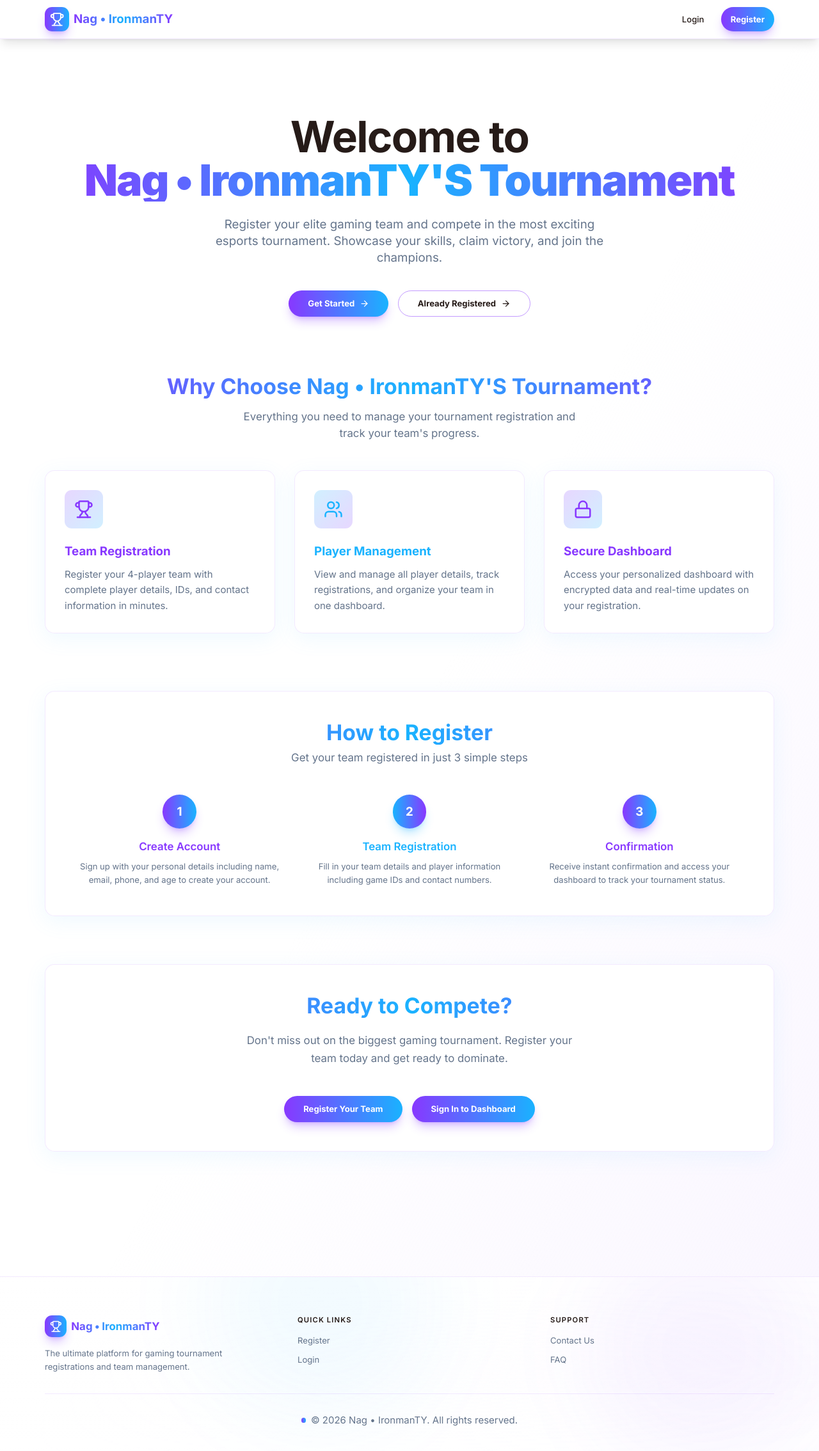
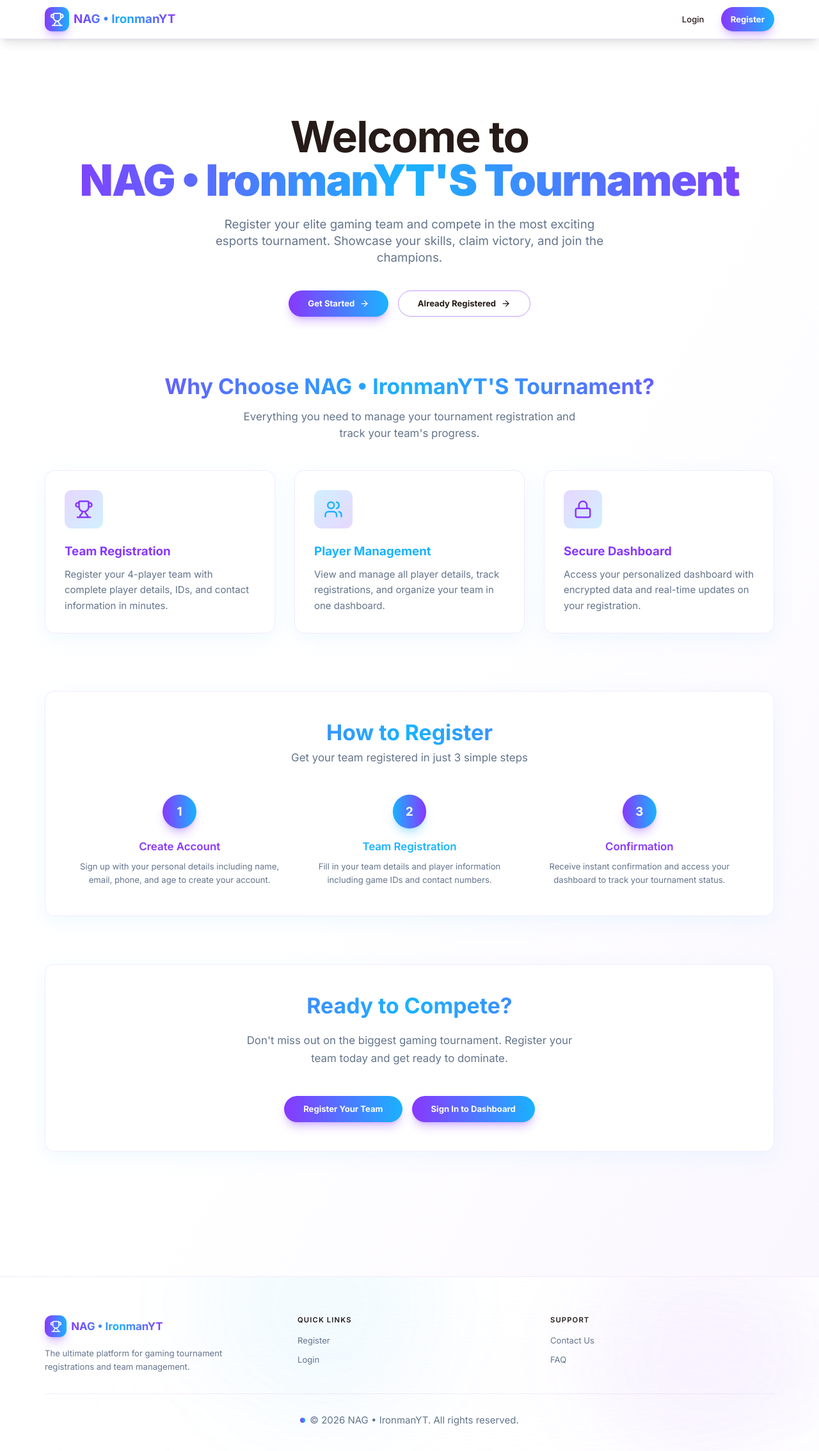
Before and after one commit to BSPREDDY/Tournament, a Next.js app: page / in a window 1280 px wide. Shown: the top 2268 px of the page at 64% size. Built offline with nearby package versions, Linux system fonts and the light colour scheme.

Commit message:
updated form rules /

```diff
--- a/src/app/dashboard/form/page.tsx
+++ b/src/app/dashboard/form/page.tsx
@@ -306,7 +306,7 @@ export default function FormPage() {
                   <div key={num} className="grid grid-cols-1 md:grid-cols-2 gap-3 sm:gap-4 mb-3 sm:mb-4">
                     <div>
                       <label className="block text-xs sm:text-sm font-semibold text-foreground mb-2">
-                        Player {num} Name {isMandatory ? "*" : "(Optional)"}
+                        Player {num} In-Game Name {isMandatory ? "*" : "(Optional)"}
                       </label>
                       <Input
                         name={`player${num}`}
@@ -320,14 +320,14 @@ export default function FormPage() {
                     </div>
                     <div>
                       <label className="block text-xs sm:text-sm font-semibold text-foreground mb-2">
-                        Player {num} ID {isMandatory ? "*" : "(Optional)"} {!isMandatory && <span className="text-xs text-muted-foreground">(11 digits)</span>}
+                        Player {num} ID {isMandatory ? "*" : "(Optional)"}{/* {!isMandatory && <span className="text-xs text-muted-foreground">(11 digits)</span>} */}
                       </label>
                       <Input
                         name={`playerId${num}`}
                         value={formData[playerIdKey]}
                         onChange={handleChange}
                         required={isMandatory}
-                        placeholder={`Enter ${isMandatory ? "" : "or skip - "}11 digit ID`}
+                        placeholder={`Enter ${isMandatory ? "" : ""}11 digit ID`}
                         className={`bg-card/50 border-primary/20 focus:border-primary focus:ring-primary/20 text-xs sm:text-sm ${errors[`playerId${num}`] ? "border-red-500 focus:border-red-500" : ""}`}
                       />
                       {errors[`playerId${num}`] && <p className="text-red-500 text-xs mt-1">{errors[`playerId${num}`]}</p>}
@@ -391,7 +391,7 @@ export default function FormPage() {
                       name="iglAlternateNumber"
                       value={formData.iglAlternateNumber}
                       onChange={handleChange}
-                      placeholder="Enter or skip - 10 digit phone number"
+                      placeholder="Enter Alternate 10 digit phone number"
                       className={`bg-card/50 border-primary/20 focus:border-primary focus:ring-primary/20 ${errors.iglAlternateNumber ? "border-red-500 focus:border-red-500" : ""}`}
                     />
                     {errors.iglAlternateNumber && <p className="text-red-500 text-xs mt-1">{errors.iglAlternateNumber}</p>}
--- a/src/app/dashboard/rules/page.tsx
+++ b/src/app/dashboard/rules/page.tsx
@@ -63,7 +63,7 @@ export default function RulesPage() {
             items: [
                 "Each team must have exactly 4 players",
                 "One player must be designated as the In-Game Leader (IGL)",
-                "Substitute players are not allowed during a match",
+                // "Substitute players are not allowed during a match",
                 "All team members must be registered before the tournament begins",
                 "Team name must be unique and appropriate"
             ]
@@ -75,7 +75,7 @@ export default function RulesPage() {
             bgColor: "bg-secondary/10",
             items: [
                 "Teams must be ready 15 minutes before their scheduled match",
-                "Late teams will be given a 5-minute grace period",
+                // "Late teams will be given a 5-minute grace period",
                 "Failure to join within 10 minutes results in disqualification",
                 "Match schedules are final and non-negotiable",
                 "Room ID and password will be shared 10 minutes before match"
--- a/src/app/page.tsx
+++ b/src/app/page.tsx
@@ -20,7 +20,7 @@ export default function Page() {
               <div className="bg-gradient-to-r from-primary to-secondary p-2 rounded-lg text-white shadow-lg shadow-primary/30 group-hover:shadow-primary/50 transition-all duration-300">
                 <Trophy className="w-6 h-6" />
               </div>
-              <h1 className="text-xl font-bold gradient-text">Nag • IronmanTY</h1>
+              <h1 className="text-xl font-bold gradient-text">NAG • IronmanYT</h1>
             </Link>
             <div className="flex items-center space-x-3">
               <Link href="/auth/login">
@@ -44,7 +44,7 @@ export default function Page() {
           <h1 className="text-4xl sm:text-5xl md:text-7xl font-bold tracking-tight animate-slide-in-left">
             <span className="block">Welcome to</span>
             <span className="block bg-gradient-to-r from-primary via-secondary to-primary bg-clip-text text-transparent bg-size-200 animate-gradient-x text-4xl sm:text-6xl md:text-7xl font-black">
-              Nag • IronmanTY'S Tournament
+              NAG • IronmanYT'S Tournament
             </span>
           </h1>
           <p className="text-lg sm:text-xl text-muted-foreground max-w-2xl mx-auto animate-slide-in-right" style={{ animationDelay: '0.2s' }}>
@@ -73,7 +73,7 @@ export default function Page() {
         {/* Features Section */}
         <div className="mt-24 space-y-12">
           <div className="text-center slide-in">
-            <h2 className="text-4xl font-bold gradient-text">Why Choose Nag • IronmanTY'S Tournament?</h2>
+            <h2 className="text-4xl font-bold gradient-text">Why Choose NAG • IronmanYT'S Tournament?</h2>
             <p className="text-muted-foreground mt-4 max-w-xl mx-auto text-lg">
               Everything you need to manage your tournament registration and track your team's progress.
             </p>
@@ -199,7 +199,7 @@ export default function Page() {
                 <div className="bg-gradient-to-r from-primary to-secondary p-2 rounded-lg text-white shadow-lg shadow-primary/30">
                   <Trophy className="w-5 h-5" />
                 </div>
-                <h3 className="text-lg font-bold gradient-text">Nag <strong>•</strong> IronmanTY</h3>
+                <h3 className="text-lg font-bold gradient-text">NAG • IronmanYT</h3>
               </div>
               <p className="text-sm text-muted-foreground leading-relaxed">
                 The ultimate platform for gaming tournament registrations and team management.
@@ -239,7 +239,7 @@ export default function Page() {
           <div className="border-t border-primary/10 pt-8 text-center text-sm text-muted-foreground slide-in" style={{ animationDelay: '0.3s' }}>
             <p className="flex items-center justify-center gap-2">
               <span className="w-2 h-2 rounded-full bg-gradient-to-r from-primary to-secondary" />
-              &copy; {new Date().getFullYear()} Nag • IronmanTY. All rights reserved.
+              &copy; {new Date().getFullYear()} NAG • IronmanYT. All rights reserved.
             </p>
           </div>
         </div>
```
